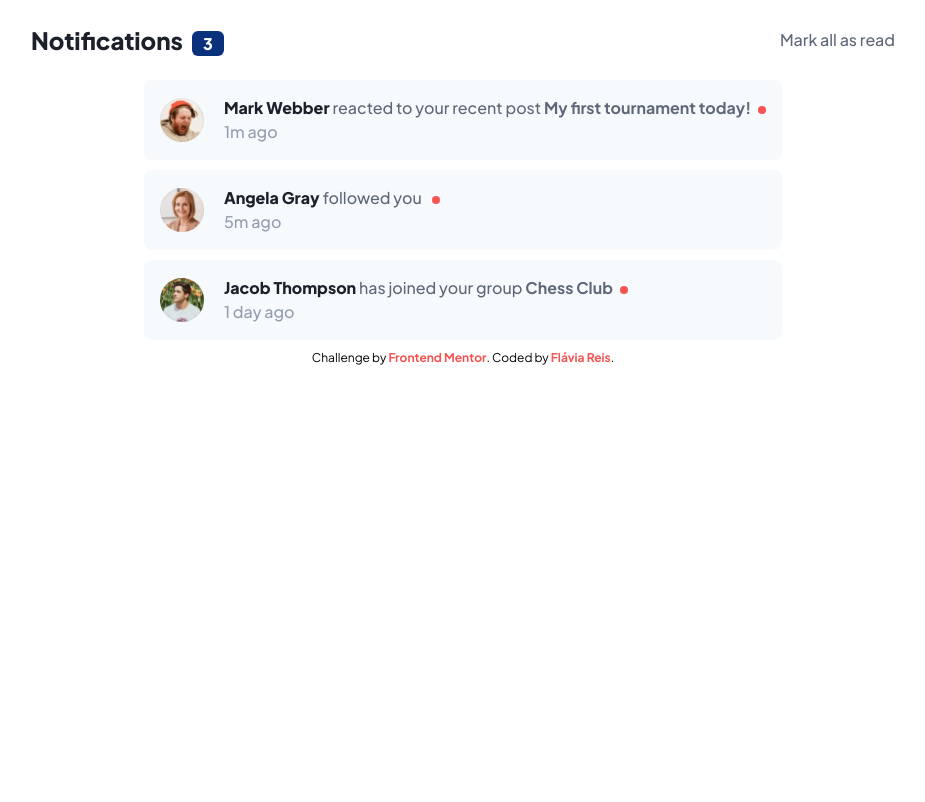
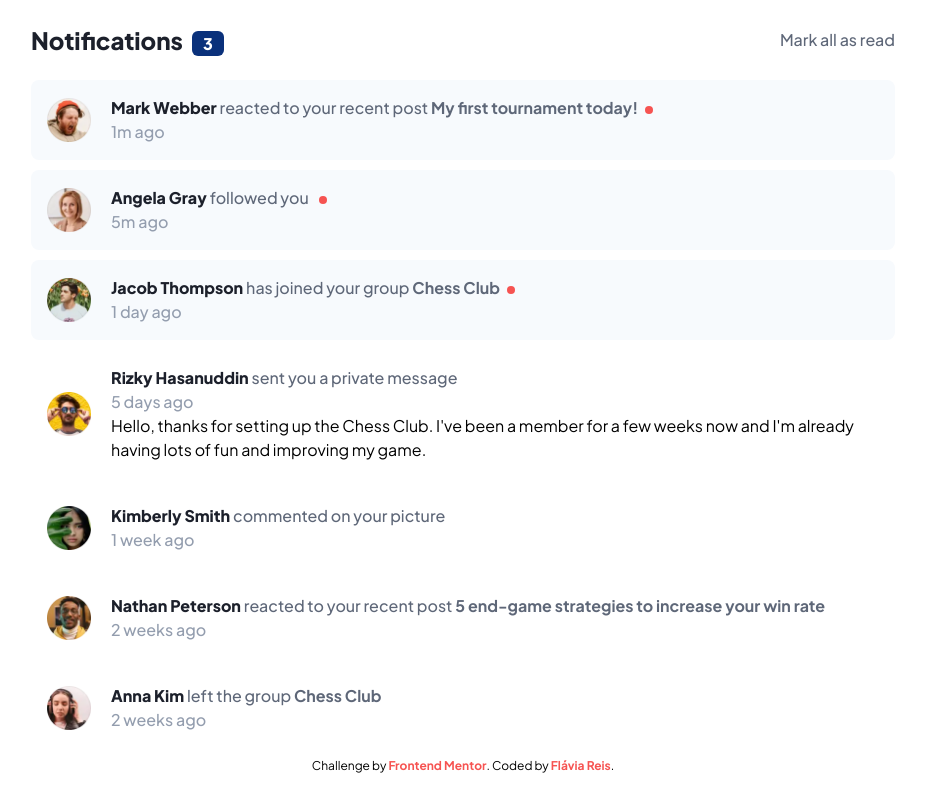
Before and after one commit to flaviare1s/notifications-page, a React (Vite) app: page / in a window 1280 px wide. Shown: the whole page, without its empty margins (177-1102 px from the left). Built offline with nearby package versions, Linux system fonts and the light colour scheme.

Commit message:
Added more notifications

```diff
--- a/src/components/Notification.jsx
+++ b/src/components/Notification.jsx
@@ -1,6 +1,6 @@
 import PropTypes from 'prop-types'
 
-export const Notification = ({ name, photo, action, title, postTime, read }) => {
+export const Notification = ({ name, photo, action, title, message, postTime, read }) => {
   return (
     <div key={name} className={`flex justify-start items-center gap-5 p-4 text-sm md:text-base rounded-lg mb-2.5 ${read ? 'bg-white' : 'bg-very_light_grayish_blue'}`}>
       <div className='w-10 h-10 md:w-11 md:h-11' style={{ aspectRatio: '1/1' }}>
@@ -14,6 +14,7 @@ export const Notification = ({ name, photo, action, title, postTime, read }) =>
           { !read && <span className='w-2 h-2 bg-red rounded-full inline-block ml-[7px]'></span> }
         </p>
         <p className='font-medium text-grayish_blue'>{postTime}</p>
+        <p>{message}</p>
       </div>
     </div>
   );
@@ -23,7 +24,8 @@ Notification.propTypes = {
     name: PropTypes.string.isRequired,
     photo: PropTypes.string.isRequired,
     action: PropTypes.string,
-    postTitle: PropTypes.string,
+    title: PropTypes.string,
+    message: PropTypes.string,
     postTime: PropTypes.string.isRequired,
     read: PropTypes.bool.isRequired,
   }
--- a/src/components/Notifications.jsx
+++ b/src/components/Notifications.jsx
@@ -2,7 +2,10 @@ import { Notification } from "./Notification";
 import avatarMarkWebber from "../assets/images/avatar-mark-webber.webp";
 import avatarAngelaGray from "../assets/images/avatar-angela-gray.webp";
 import avatarJacobThompson from "../assets/images/avatar-jacob-thompson.webp";
-
+import avatarRizkyHasanuddin from "../assets/images/avatar-rizky-hasanuddin.webp";
+import avatarKimberlySmith from "../assets/images/avatar-kimberly-smith.webp";
+import avatarNathanPeterson from "../assets/images/avatar-nathan-peterson.webp";
+import avatarAnnaKim from "../assets/images/avatar-anna-kim.webp";
 
 export const Notifications = () => {
   return (
@@ -15,7 +18,6 @@ export const Notifications = () => {
         postTime="1m ago"
         read={false}
       />
-
       <Notification
         name="Angela Gray"
         photo={avatarAngelaGray}
@@ -23,30 +25,45 @@ export const Notifications = () => {
         postTime="5m ago"
         read={false}
       />
-
-<Notification
+      <Notification
         name="Jacob Thompson"
         photo={avatarJacobThompson}
         action="has joined your group"
-        title= "Chess Club"
+        title="Chess Club"
         postTime="1 day ago"
         read={false}
+      />
+      <Notification
+        name="Rizky Hasanuddin"
+        photo={avatarRizkyHasanuddin}
+        action="sent you a private message"
+        message="Hello, thanks for setting up the Chess Club. I've been a member for a few weeks now and I'm already having lots of fun and improving my game."
+        postTime="5 days ago"
+        read={true}
+      />
+      <Notification
+        name="Kimberly Smith"
+        photo={avatarKimberlySmith}
+        action="commented on your picture"
+        postTime="1 week ago"
+        read={true}
+      />
+      <Notification
+        name="Nathan Peterson"
+        photo={avatarNathanPeterson}
+        action="reacted to your recent post"
+        title="5 end-game strategies to increase your win rate"
+        postTime="2 weeks ago"
+        read={true}
+      />
+      <Notification
+        name="Anna Kim"
+        photo={avatarAnnaKim}
+        action="left the group"
+        title="Chess Club"
+        postTime="2 weeks ago"
+        read={true}
       />
     </div>
   );
 };
-
-
-// Rizky Hasanuddin sent you a private message
-// 5 days ago
-// Hello, thanks for setting up the Chess Club. I've been a member for a few weeks now and
-// I'm already having lots of fun and improving my game.
-
-// Kimberly Smith commented on your picture
-// 1 week ago
-
-// Nathan Peterson reacted to your recent post 5 end-game strategies to increase your win rate
-// 2 weeks ago
-
-// Anna Kim left the group Chess Club
-// 2 weeks ago
```
